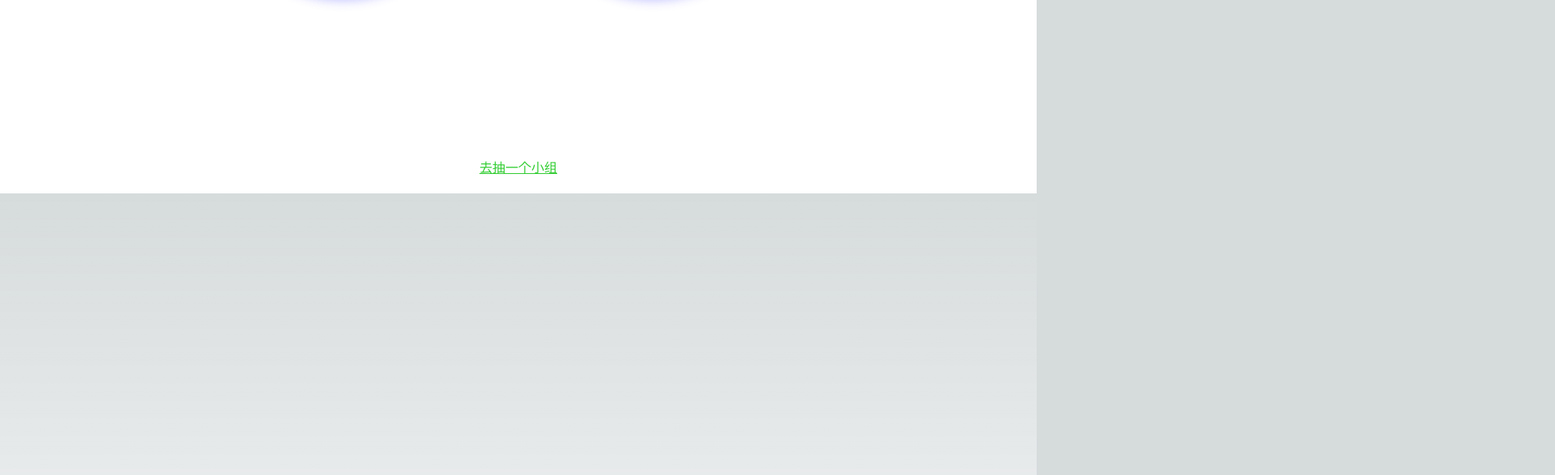
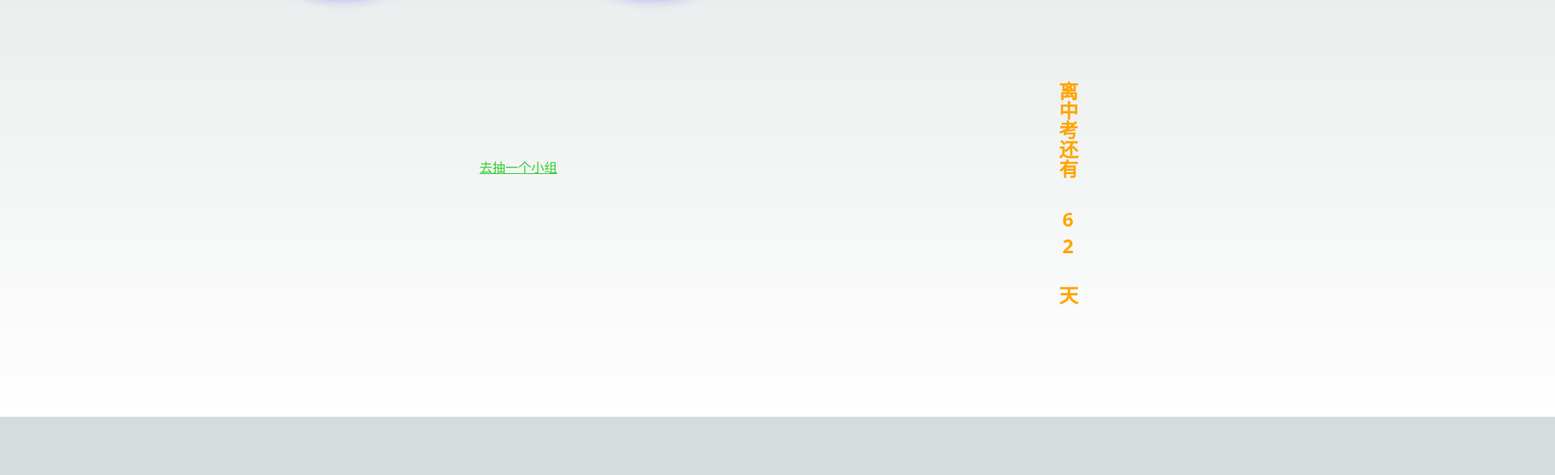
Before and after one commit to GaryFu/Lottery, a Next.js app: page / in a window 1280 px wide. Shown: the part 561-1148 px from the top of the page at 81% size, 1920 px wide, since content can reach past the window. After the commit the page ends 1076 px from the top, so only its background shows below. Built offline with nearby package versions, Linux system fonts and the light colour scheme.

Commit message:
no comment

```diff
--- a/src/components/Lottery.module.css
+++ b/src/components/Lottery.module.css
@@ -1,7 +1,7 @@
 /* src/components/Lottery.module.css */
 .pageContainer {
-  /*padding-left: 10vw;*/
-  /*padding-right: 10vw;*/
+  padding-left: 100vw;
+  padding-right: 100vh;
 }
 
 /*.title {*/
@@ -93,8 +93,7 @@
 }
 
 .floatingText {
-  position: absolute;
-  left: 20px;
+  margin-left: 20px;
   margin-top: 30%;
   transform: translateY(-50%);
   color: orange;
--- a/src/pages/index.js
+++ b/src/pages/index.js
@@ -25,7 +25,7 @@ function Home() {
     };
 
   return (
-    <div>
+    <div className={styles.pageContainer}>
       <Lottery maxNumber={38} digits={2} title={"学    号"}/>
       <div>
         <span className={styles.navLink} onClick={handleClick}>
```
